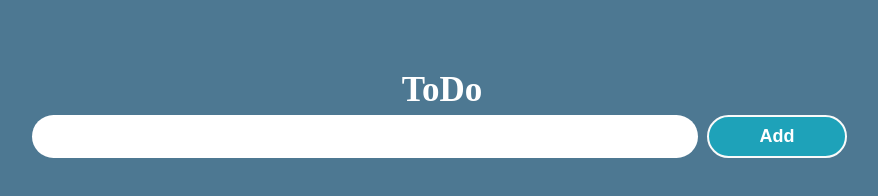
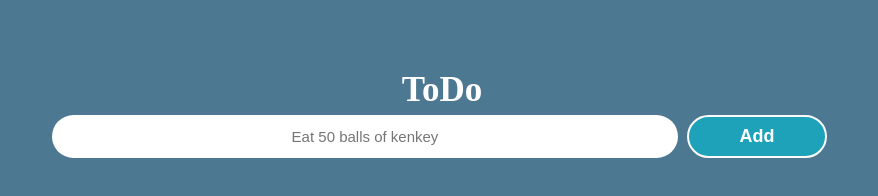
Before and after one commit to testwater/todo, a plain HTML site: page index.html in a window 1280 px wide. Shown: the whole page, without its empty margins (198-1076 px from the left). Drawn offline with Linux system fonts and the light colour scheme.

Commit message:
Update index.html

```diff
--- a/index.html
+++ b/index.html
@@ -2,23 +2,25 @@
 <html lang="en">
 <head>
     <meta charset="UTF-8">
+    <meta http-equiv="X-UA-Compatible" content="IE=edge">
     <meta name="viewport" content="width=device-width, initial-scale=1.0">
-    <title>ToDo</title>
+    <title>ToDo App</title>
 
     <link rel="stylesheet" href="style.css">
 </head>
 <body>
+    <section>
+        <h1>ToDo</h1>
+        <input class="todo-input" type="text" placeholder="Eat 50 balls of kenkey">
+        <button class="add">Add</button>
 
-    <h1>ToDo</h1>
-    <input class="todo-input" type="text">
-    <button class="add">Add</button>
-
-    <section id="todos-container">
-        <ul id="todos" class="todo-list">
-        </ul>
-    </section>
+        <div class="todos-container">
+            <ul class="todo-list">
+            </ul>
+        </div>
 
 
-    <script src="js.js"></script>
+        <script src="js.js"></script>
+    </section>
 </body>
 </html>
```
